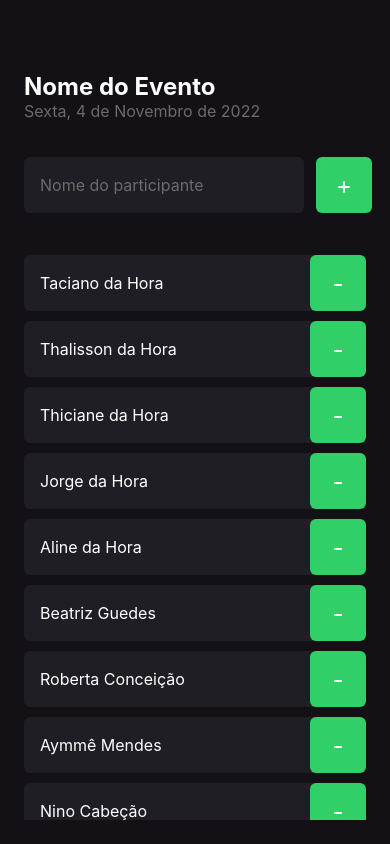
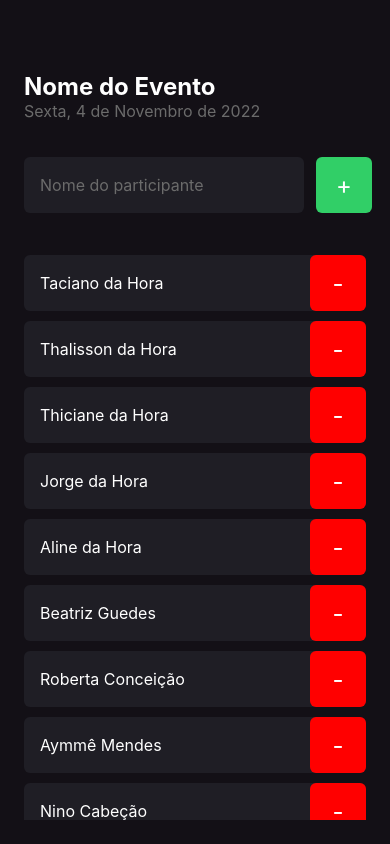
Before and after one commit to taciodev/imhere, a React Native app: screen / in a window 390 px wide. Built offline with nearby package versions, Linux system fonts and the light colour scheme.

Commit message:
feat: alertas ao clicar nos botões

```diff
--- a/App.tsx
+++ b/App.tsx
@@ -1,7 +1,15 @@
+import { StatusBar } from 'react-native';
 import { Home } from './src/screens/Home';
 
 export default function App() {
   return (
-    <Home />
+    <>
+      <StatusBar
+        barStyle="light-content"
+        backgroundColor="transparent"
+        translucent
+      />
+      <Home />
+    </>
   );
 }
--- a/src/components/Button/index.tsx
+++ /dev/null
@@ -1,19 +0,0 @@
-import React from 'react'
-import { Text, TouchableOpacity } from 'react-native'
-
-import { styles } from './styles'
-
-interface Props {
-  children: React.ReactNode;
-  handleCLick?: () => void;
-}
-
-export function Button({ children, handleCLick }: Props) {
-  return (
-    <TouchableOpacity style={styles.button} onPress={handleCLick}>
-      <Text style={styles.buttonText}>
-        {children}
-      </Text>
-    </TouchableOpacity>
-  )
-}
--- a/src/components/Button/styles.ts
+++ /dev/null
@@ -1,16 +0,0 @@
-import { StyleSheet } from "react-native";
-
-export const styles = StyleSheet.create({
-  button: {
-    width: 56,
-    height: 56,
-    borderRadius: 6,
-    backgroundColor: "#31CF67",
-    justifyContent: "center",
-    alignItems: "center",
-  },
-  buttonText: {
-    color: "#FFF",
-    fontSize: 24,
-  },
-});
--- a/src/components/Participant/index.tsx
+++ b/src/components/Participant/index.tsx
@@ -1,6 +1,4 @@
-import { View, Text } from 'react-native';
-
-import { Button } from '../Button';
+import { View, Text, TouchableOpacity } from 'react-native';
 
 import { styles } from './styles';
 
@@ -13,9 +11,11 @@ export function Participant({ name, onRemove }: Props) {
   return (
     <View style={styles.container}>
       <Text style={styles.name}>{name}</Text>
-      <Button handleCLick={onRemove}>
-        -
-      </Button>
+      <TouchableOpacity style={styles.button} onPress={onRemove}>
+        <Text style={styles.buttonText}>
+          -
+        </Text>
+      </TouchableOpacity>
     </View>
   )
 }
--- a/src/components/Participant/styles.ts
+++ b/src/components/Participant/styles.ts
@@ -14,5 +14,17 @@ export const styles = StyleSheet.create({
     color: "#FFF",
     fontSize: 16,
     marginLeft: 16,
-  }
+  },
+  button: {
+    width: 56,
+    height: 56,
+    borderRadius: 6,
+    backgroundColor: "#F00",
+    justifyContent: "center",
+    alignItems: "center",
+  },
+  buttonText: {
+    color: "#FFF",
+    fontSize: 24,
+  },
 });
--- a/src/screens/Home/index.tsx
+++ b/src/screens/Home/index.tsx
@@ -1,20 +1,30 @@
 import React from "react";
-import { Text, View, TextInput, ScrollView } from "react-native";
+import { Text, View, TextInput, TouchableOpacity, FlatList, Alert } from "react-native";
 
-import { Button } from "../../components/Button";
 import { Participant } from "../../components/Participant";
 
 import { styles } from "./styles";
 
 export function Home() {
-  const [participant, setParticipant] = React.useState(["Taciano da Hora", "Thalisson da Hora", "Thiciane da Hora", "Jorge da Hora", "Aline da Hora", "Beatriz Guedes", "Roberta Conceição", "Aymmê Mendes", "Nino Cabeção", "Junior Guedes", "Emily Correia", "Jack Sparrow"]);
+  const [participants, setParticipant] = React.useState(["Taciano da Hora", "Thalisson da Hora", "Thiciane da Hora", "Jorge da Hora", "Aline da Hora", "Beatriz Guedes", "Roberta Conceição", "Aymmê Mendes", "Nino Cabeção", "Junior Guedes", "Emily Correia", "Jack Sparrow"]);
 
   const handleParticipantAdd = () => {
-    console.log("Você adicionou 1 item");
+    if (participants.includes("Taciano da Hora")) {
+      Alert.alert("Participante já existe", "Já possui na lista um participante com esse mesmo nome.");
+    }
   }
 
-  const handleParticipantRemove = () => {
-    console.log("Voce removeu 1 item");
+  const handleParticipantRemove = (name: string) => {
+    Alert.alert("Deletar", `Deseja deletar ${name} da sua lista de participantes?`, [
+      {
+        text: "Sim",
+        onPress: () => Alert.alert("Participante deletado !")
+      },
+      {
+        text: "Não",
+        style: "cancel"
+      }
+    ])
   }
 
   return (
@@ -31,16 +41,26 @@ export function Home() {
           placeholder="Nome do participante"
           placeholderTextColor="#6B6B6B"
         />
-        <Button handleCLick={handleParticipantAdd}>
-          +
-        </Button>
+        <TouchableOpacity style={styles.button} onPress={handleParticipantAdd}>
+          <Text style={styles.buttonText}>
+            +
+          </Text>
+        </TouchableOpacity>
       </View>
 
-      <ScrollView showsVerticalScrollIndicator={false}>
-        {participant && participant.map(name => (
-          <Participant key={name} name={name} onRemove={handleParticipantRemove} />
-        ))}
-      </ScrollView>
+      <FlatList
+        data={participants}
+        keyExtractor={item => item}
+        renderItem={({ item }) => (
+          <Participant key={item} name={item} onRemove={() => handleParticipantRemove(item)} />
+        )}
+        showsVerticalScrollIndicator={false}
+        ListEmptyComponent={() => (
+          <Text style={styles.listEmptyText}>
+            Ninguém chegou no evento ainda ? Adicione participantes a sua lista de presença.
+          </Text>
+        )}
+      />
     </View>
   );
 }
--- a/src/screens/Home/styles.ts
+++ b/src/screens/Home/styles.ts
@@ -26,10 +26,27 @@ export const styles = StyleSheet.create({
     padding: 16,
     marginRight: 12,
   },
+  button: {
+    width: 56,
+    height: 56,
+    borderRadius: 6,
+    backgroundColor: "#31CF67",
+    justifyContent: "center",
+    alignItems: "center",
+  },
+  buttonText: {
+    color: "#FFF",
+    fontSize: 24,
+  },
   form: {
     width: "100%",
     flexDirection: "row",
     marginTop: 36,
     marginBottom: 42,
+  },
+  listEmptyText: {
+    color: "#FFF",
+    fontSize: 14,
+    textAlign: "center",
   }
 });
```
